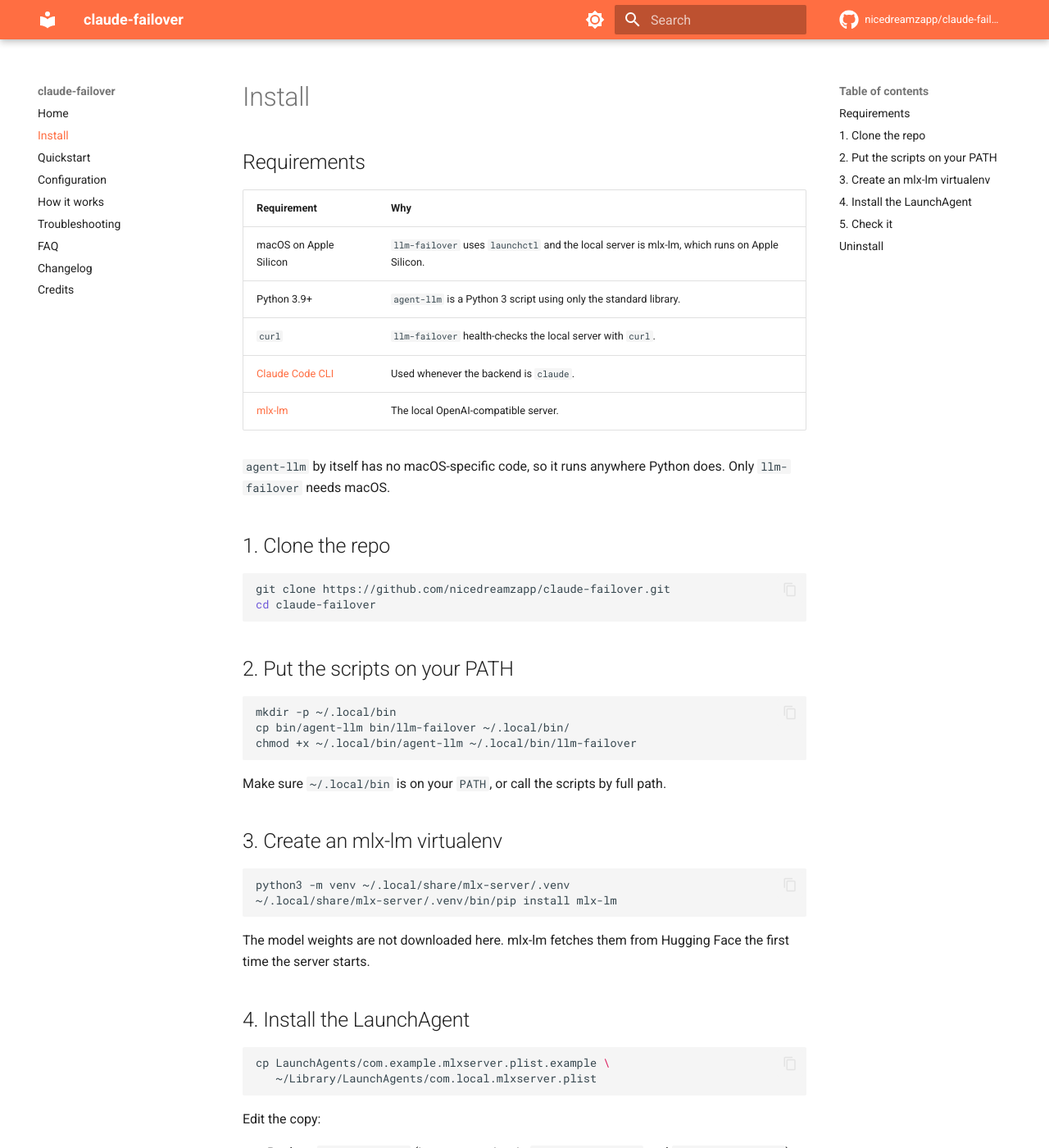
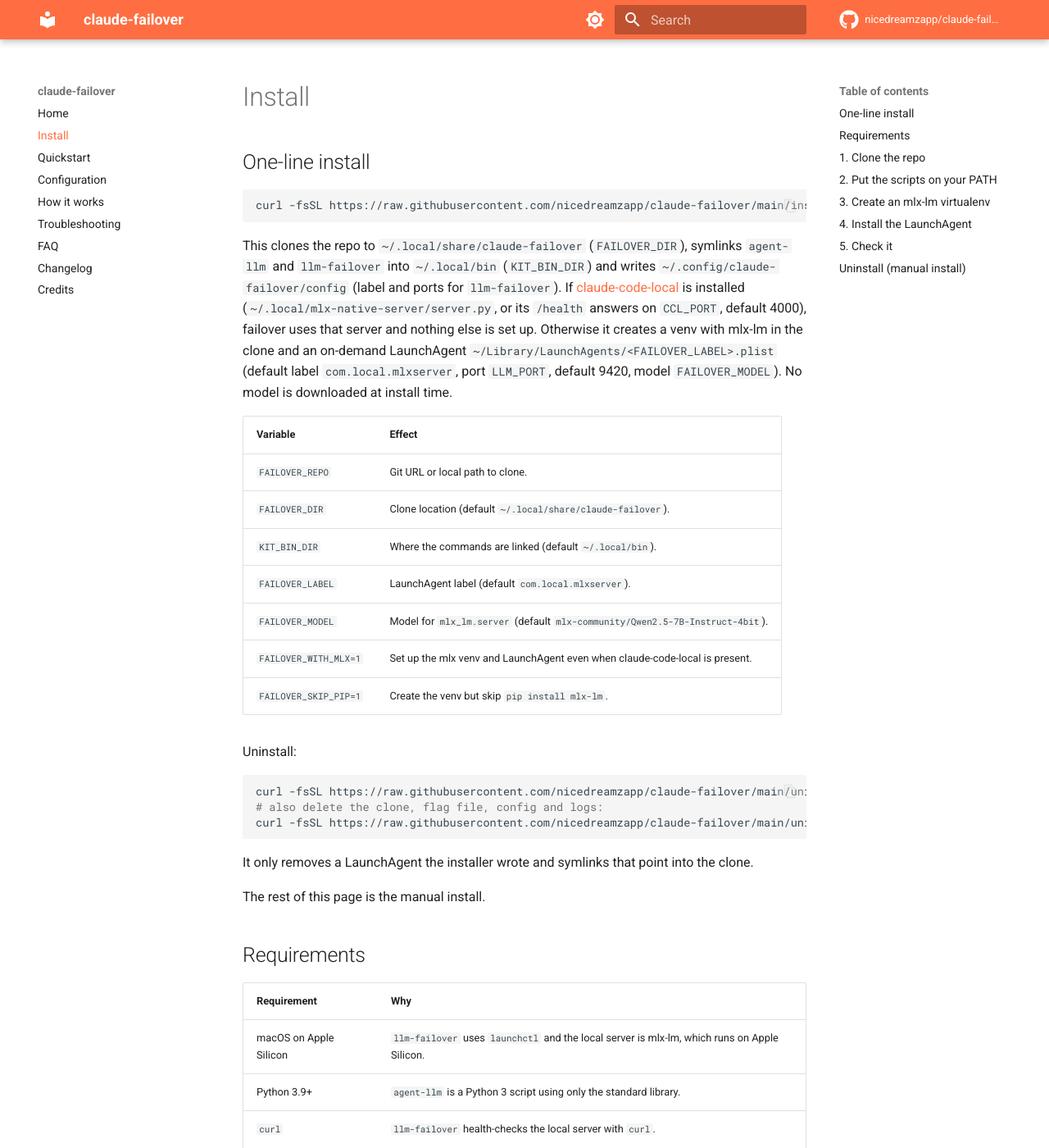
Before and after one commit to nicedreamzapp/claude-failover, an MkDocs documentation site: the page built from docs/install.md, in a window 1280 px wide and 1400 px high. Shown: the whole window at 82% size. Built offline with MkDocs 1.6.1 and Material for MkDocs 9.7.7, drawn with Linux system fonts in a browser that asks for light colours; comment, search, counter and statistics services are not loaded; some of the changed text lies outside the part shown.

Commit message:
Document the one-line install and the claude-code-local backend

````diff
--- a/docs/install.md
+++ b/docs/install.md
@@ -4,6 +4,36 @@
 ---
 
 # Install
+
+## One-line install
+
+```bash
+curl -fsSL https://raw.githubusercontent.com/nicedreamzapp/claude-failover/main/install.sh | bash
+```
+
+This clones the repo to `~/.local/share/claude-failover` (`FAILOVER_DIR`), symlinks `agent-llm` and `llm-failover` into `~/.local/bin` (`KIT_BIN_DIR`) and writes `~/.config/claude-failover/config` (label and ports for `llm-failover`). If [claude-code-local](https://github.com/nicedreamzapp/claude-code-local) is installed (`~/.local/mlx-native-server/server.py`, or its `/health` answers on `CCL_PORT`, default 4000), failover uses that server and nothing else is set up. Otherwise it creates a venv with mlx-lm in the clone and an on-demand LaunchAgent `~/Library/LaunchAgents/<FAILOVER_LABEL>.plist` (default label `com.local.mlxserver`, port `LLM_PORT`, default 9420, model `FAILOVER_MODEL`). No model is downloaded at install time.
+
+| Variable | Effect |
+|---|---|
+| `FAILOVER_REPO` | Git URL or local path to clone. |
+| `FAILOVER_DIR` | Clone location (default `~/.local/share/claude-failover`). |
+| `KIT_BIN_DIR` | Where the commands are linked (default `~/.local/bin`). |
+| `FAILOVER_LABEL` | LaunchAgent label (default `com.local.mlxserver`). |
+| `FAILOVER_MODEL` | Model for `mlx_lm.server` (default `mlx-community/Qwen2.5-7B-Instruct-4bit`). |
+| `FAILOVER_WITH_MLX=1` | Set up the mlx venv and LaunchAgent even when claude-code-local is present. |
+| `FAILOVER_SKIP_PIP=1` | Create the venv but skip `pip install mlx-lm`. |
+
+Uninstall:
+
+```bash
+curl -fsSL https://raw.githubusercontent.com/nicedreamzapp/claude-failover/main/uninstall.sh | bash
+# also delete the clone, flag file, config and logs:
+curl -fsSL https://raw.githubusercontent.com/nicedreamzapp/claude-failover/main/uninstall.sh | bash -s -- --purge
+```
+
+It only removes a LaunchAgent the installer wrote and symlinks that point into the clone.
+
+The rest of this page is the manual install.
 
 ## Requirements
 
@@ -75,10 +105,10 @@
 
 Continue with the [Quickstart](quickstart.md).
 
-## Uninstall
+## Uninstall (manual install)
 
 ```bash
-llm-failover claude                       # unload the server
+llm-failover claude                       # unload the server (if llm-failover loaded it)
 rm ~/.local/bin/agent-llm ~/.local/bin/llm-failover
 rm ~/Library/LaunchAgents/com.local.mlxserver.plist
 rm -rf ~/.local/share/mlx-server          # the venv
````
Also changed, not shown: README.md (+17 -24 lines), docs/faq.md (+2 -2 lines), docs/how-it-works.md (+8 -6 lines), docs/troubleshooting.md (+1 -1 lines).
